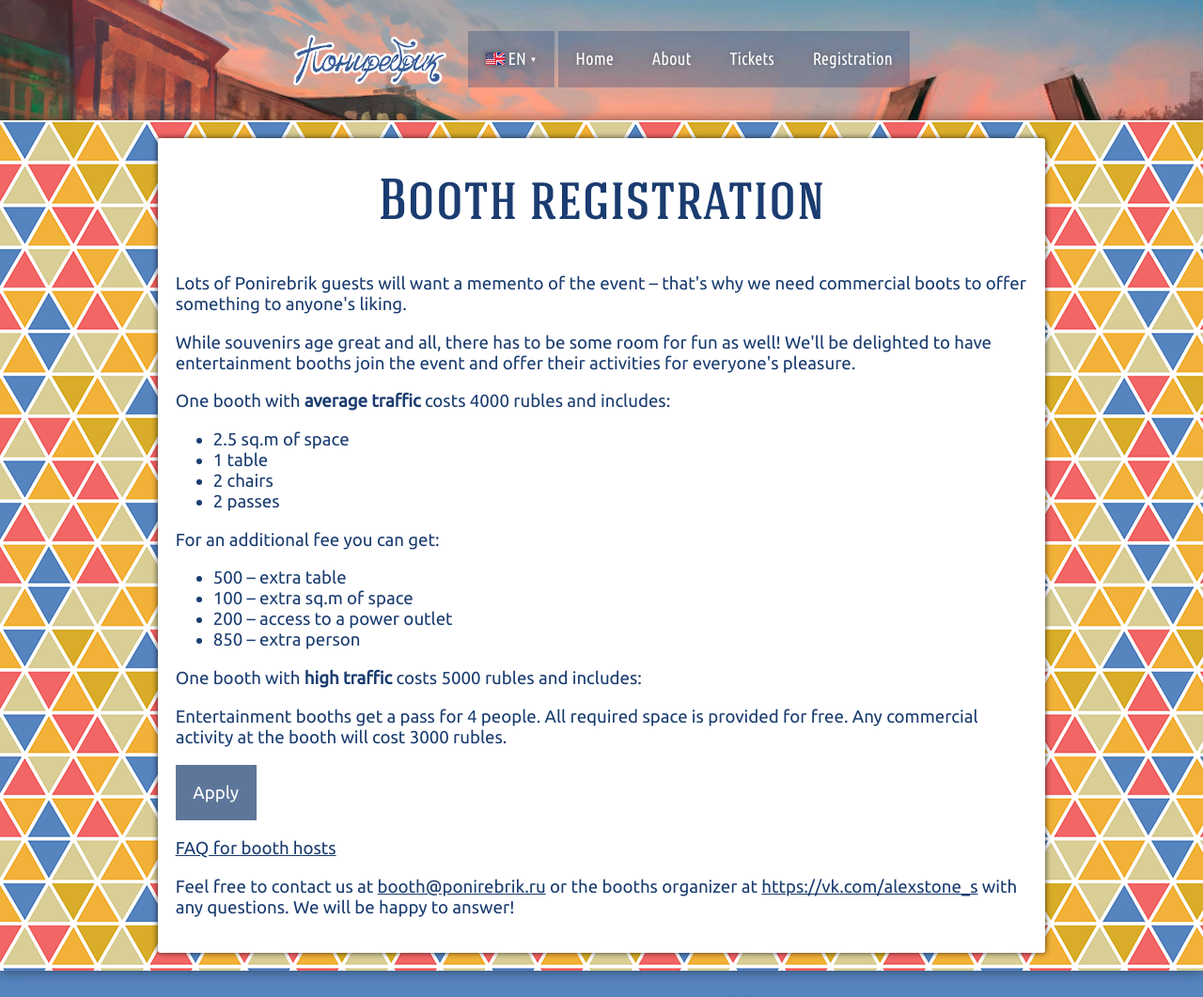
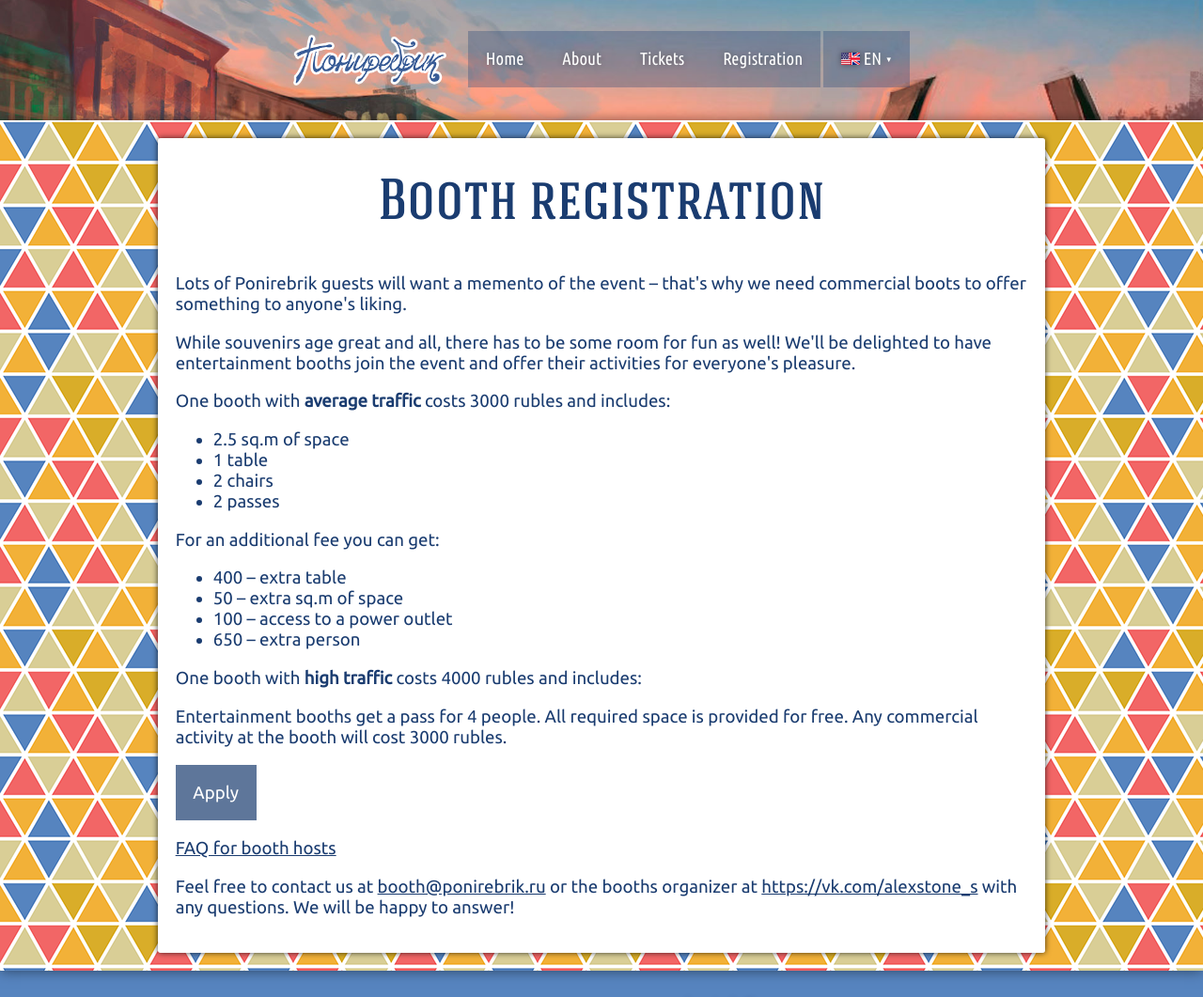
Before and after one commit to NeatSketch/ponirebrik17, a PHP site: page /stands-reg.php in a window 1280 px wide. Shown: the top 1061 px of the page at 94% size. Run offline with PHP 8.4, Linux system fonts and the light colour scheme.

Commit message:
A couple of fixes

```diff
--- a/base_template.php
+++ b/base_template.php
@@ -210,16 +210,6 @@
 			<a href="index.php"><img id="logo-text" src="./img/Logo-text.png" alt="Лого" /></a>
 			<div id="title-bar">
 				<div>
-					<div>
-						<a href="select-language.php?redir=<?php echo $document_name; ?>"><img class="lang-select-flag" src="./img/flag-<?php echo $lang_code; ?>.png" /> <?php echo strtoupper($lang_code); ?> <span id="lang-select-arrow">▼</span></a>
-						<div class="dropdown">
-							<a href="select-language.php?lang=ru&redir=<?php echo $document_name; ?>"><img class="lang-select-flag" src="./img/flag-ru.png" /> RU</a>
-							<a href="select-language.php?lang=en&redir=<?php echo $document_name; ?>"><img class="lang-select-flag" src="./img/flag-en.png" /> EN</a>
-							<a href="select-language.php?lang=cs&redir=<?php echo $document_name; ?>"><img class="lang-select-flag" src="./img/flag-cs.png" /> CS</a>
-						</div>
-					</div>
-				</div>
-				<div>
 					<div><a href="index.php"><?php echo $localized_strings[$lang_code]['main-page']; ?></a></div>
 					<div>
 						<a href="about.php"><?php echo $localized_strings[$lang_code]['about']; ?></a>
@@ -244,6 +234,16 @@
 							<a href="cosplay-reg.php"><?php echo $localized_strings[$lang_code]['cosplay']; ?></a>
 							<a href="singing-contest-reg.php"><?php echo $localized_strings[$lang_code]['singing-contest']; ?></a>
 							<a href="press-reg.php"><?php echo $localized_strings[$lang_code]['press']; ?></a>
+						</div>
+					</div>
+				</div>
+				<div>
+					<div>
+						<a href="select-language.php?redir=<?php echo $document_name; ?>"><img class="lang-select-flag" src="./img/flag-<?php echo $lang_code; ?>.png" /> <?php echo strtoupper($lang_code); ?> <span id="lang-select-arrow">▼</span></a>
+						<div class="dropdown">
+							<a href="select-language.php?lang=ru&redir=<?php echo $document_name; ?>"><img class="lang-select-flag" src="./img/flag-ru.png" /> RU</a>
+							<a href="select-language.php?lang=en&redir=<?php echo $document_name; ?>"><img class="lang-select-flag" src="./img/flag-en.png" /> EN</a>
+							<a href="select-language.php?lang=cs&redir=<?php echo $document_name; ?>"><img class="lang-select-flag" src="./img/flag-cs.png" /> CS</a>
 						</div>
 					</div>
 				</div>
--- a/content/en/stands-reg.html
+++ b/content/en/stands-reg.html
@@ -1,7 +1,7 @@
 <div class="faq-section">
 <p><span style="font-weight: 400;">Lots of Ponirebrik guests will want a memento of the event&nbsp;&ndash; that's why we need commercial boots to offer something to anyone's liking.</span></p>
 <p><span style="font-weight: 400;">While souvenirs age great and all, there has to be some room for fun as well! We'll be delighted to have entertainment booths join the event and offer their activities for everyone's pleasure.</span></p>
-<p><span style="font-weight: 400;">One booth with </span><strong>average traffic</strong><span style="font-weight: 400;"> costs 4000&nbsp;rubles and includes:</span></p>
+<p><span style="font-weight: 400;">One booth with </span><strong>average traffic</strong><span style="font-weight: 400;"> costs 3000&nbsp;rubles and includes:</span></p>
 <ul>
 <li style="font-weight: 400;"><span style="font-weight: 400;">2.5&nbsp;sq.m of space</span></li>
 <li style="font-weight: 400;"><span style="font-weight: 400;">1&nbsp;table</span></li>
@@ -10,12 +10,12 @@
 </ul>
 <p><span style="font-weight: 400;">For an additional fee you can get:</span></p>
 <ul>
-<li style="font-weight: 400;"><span style="font-weight: 400;">500&nbsp;&ndash; extra table</span></li>
-<li style="font-weight: 400;"><span style="font-weight: 400;">100&nbsp;&ndash; extra sq.m of space</span></li>
-<li style="font-weight: 400;"><span style="font-weight: 400;">200&nbsp;&ndash; access to a power outlet</span></li>
-<li style="font-weight: 400;"><span style="font-weight: 400;">850&nbsp;&ndash; extra person</span></li>
+<li style="font-weight: 400;"><span style="font-weight: 400;">400&nbsp;&ndash; extra table</span></li>
+<li style="font-weight: 400;"><span style="font-weight: 400;">50&nbsp;&ndash; extra sq.m of space</span></li>
+<li style="font-weight: 400;"><span style="font-weight: 400;">100&nbsp;&ndash; access to a power outlet</span></li>
+<li style="font-weight: 400;"><span style="font-weight: 400;">650&nbsp;&ndash; extra person</span></li>
 </ul>
-<p><span style="font-weight: 400;">One booth with </span><strong>high traffic</strong><span style="font-weight: 400;"> costs 5000&nbsp;rubles and includes:</span></p>
+<p><span style="font-weight: 400;">One booth with </span><strong>high traffic</strong><span style="font-weight: 400;"> costs 4000&nbsp;rubles and includes:</span></p>
 <p><span style="font-weight: 400;">Entertainment booths get a pass for 4&nbsp;people. All required space is provided for free. Any commercial activity at the booth will cost 3000&nbsp;rubles.</span></p>
 <p><a id="apply-button" href="https://docs.google.com/forms/d/15FrsinzpJBG1Bv-o3sKxjDPugdx7DgacJ2F9xk5mFoE/viewform">Apply</a></p>
 <p><a href="http://ponirebrik.ru/faq.php#section-stands">FAQ for booth hosts</a></p>
```
